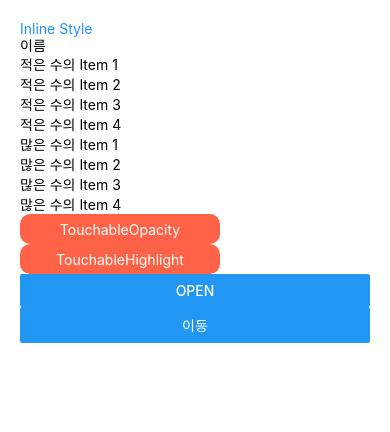
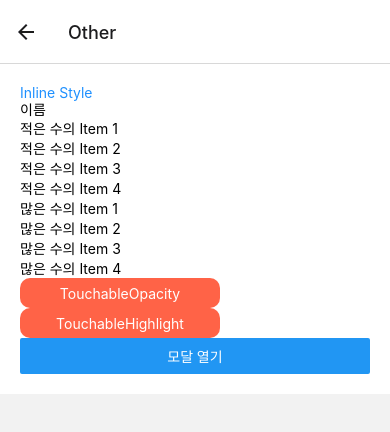
Before and after one commit to socratone/react-native-example, a React Native app: screen /Other in a window 390 px wide. Shown: the top 432 px of the page. Built offline with nearby package versions, Linux system fonts and the light colour scheme.

Commit message:
feat: navigation 추가

```diff
--- a/App.tsx
+++ b/App.tsx
@@ -1,112 +1,22 @@
-import {
-  StyleSheet,
-  Text,
-  View,
-  TextInput,
-  Button,
-  ScrollView,
-  FlatList,
-  Modal,
-} from 'react-native';
-import TouchableOpacityButton from './components/TouchableOpacityButton';
-import TouchableHighlightButton from './components/TouchableHighlightButton';
-import { useState } from 'react';
+import { NavigationContainer } from '@react-navigation/native';
+import { createNativeStackNavigator } from '@react-navigation/native-stack';
 import Home from './screens/Home';
-// import { NavigationContainer } from '@react-navigation/native';
-// import { createStackNavigator } from '@react-navigation/stack';
+import Other from './screens/Other';
 
-// const Stack = createStackNavigator();
+export type StackParamList = {
+  Home: undefined;
+  Other: undefined;
+};
+
+const Stack = createNativeStackNavigator();
 
 export default function App() {
   return (
-    // <NavigationContainer>
-    //   <Stack.Navigator>
-    //     <Stack.Screen name="Home" component={MyScreen} />
-    //   </Stack.Navigator>
-    // </NavigationContainer>
-    // <MyScreen />
-    <Home />
+    <NavigationContainer>
+      <Stack.Navigator>
+        <Stack.Screen name="Home" component={Home} />
+        <Stack.Screen name="Other" component={Other} />
+      </Stack.Navigator>
+    </NavigationContainer>
   );
 }
-
-// const MyScreen = (props: any) => {
-//   const [modal, setModal] = useState(false);
-
-//   const handlePress = () => {
-//     props.navigation.navigate('Shop');
-//   };
-
-//   return (
-//     <View style={styles.container}>
-//       <View>
-//         <Text style={{ color: 'dodgerblue' }}>Inline Style</Text>
-//       </View>
-
-//       <View>
-//         <TextInput placeholder="이름" />
-//       </View>
-
-//       <ScrollView style={{ height: 80 }}>
-//         <Text>적은 수의 Item 1</Text>
-//         <Text>적은 수의 Item 2</Text>
-//         <Text>적은 수의 Item 3</Text>
-//         <Text>적은 수의 Item 4</Text>
-//         <Text>적은 수의 Item 5</Text>
-//         <Text>적은 수의 Item 6</Text>
-//       </ScrollView>
-
-//       {/* ScrollView는 모든 것을 렌더링 하기 때문에 긴리스트 인 경우에는 FlatList를 사용해야 한다. */}
-//       <FlatList
-//         keyExtractor={(item) => item}
-//         data={[
-//           '많은 수의 Item 1',
-//           '많은 수의 Item 2',
-//           '많은 수의 Item 3',
-//           '많은 수의 Item 4',
-//           '많은 수의 Item 5',
-//           '많은 수의 Item 6',
-//         ]}
-//         renderItem={(itemData) => (
-//           <View>
-//             <Text>{itemData.item}</Text>
-//           </View>
-//         )}
-//         style={{ height: 80 }}
-//       />
-
-//       <View>
-//         <TouchableOpacityButton title="TouchableOpacity" onPress={() => {}} />
-//         <TouchableHighlightButton
-//           title="TouchableHighlight"
-//           onPress={() => {}}
-//         />
-//       </View>
-
-//       <View>
-//         <Button title="Open" onPress={() => setModal(true)} />
-//       </View>
-
-//       <Modal visible={modal} animationType="slide">
-//         <View style={styles.modalContainer}>
-//           <Button title="Close" onPress={() => setModal(false)} />
-//         </View>
-//       </Modal>
-
-//       <View>
-//         <Button title="이동" onPress={handlePress} />
-//       </View>
-//     </View>
-//   );
-// };
-
-// const styles = StyleSheet.create({
-//   container: {
-//     backgroundColor: '#fff',
-//     padding: 20,
-//   },
-//   modalContainer: {
-//     flex: 1,
-//     justifyContent: 'center',
-//     alignItems: 'center',
-//   },
-// });
--- a/package.json
+++ b/package.json
@@ -10,11 +10,15 @@
     "eject": "expo eject"
   },
   "dependencies": {
+    "@react-navigation/native": "^6.0.6",
+    "@react-navigation/native-stack": "^6.2.5",
     "expo": "~44.0.0",
     "expo-status-bar": "~1.2.0",
     "react": "17.0.1",
     "react-dom": "17.0.1",
     "react-native": "0.64.3",
+    "react-native-safe-area-context": "^3.3.2",
+    "react-native-screens": "^3.10.1",
     "react-native-web": "0.17.1"
   },
   "devDependencies": {
--- a/screens/Home.tsx
+++ b/screens/Home.tsx
@@ -1,83 +1,16 @@
-import {
-  StyleSheet,
-  Text,
-  View,
-  TextInput,
-  Button,
-  ScrollView,
-  FlatList,
-  Modal,
-} from 'react-native';
-import TouchableOpacityButton from '../components/TouchableOpacityButton';
-import TouchableHighlightButton from '../components/TouchableHighlightButton';
-import { useState } from 'react';
+import { StyleSheet, View, Button } from 'react-native';
+import { NativeStackScreenProps } from '@react-navigation/native-stack';
+import { StackParamList } from '../App';
 
-const Home = (props: any) => {
-  const [modal, setModal] = useState(false);
+type Props = NativeStackScreenProps<StackParamList, 'Home'>;
 
-  const handlePress = () => {
-    props.navigation.navigate('Shop');
-  };
-
+const Home = (props: Props) => {
   return (
     <View style={styles.container}>
-      <View>
-        <Text style={{ color: 'dodgerblue' }}>Inline Style</Text>
-      </View>
-
-      <View>
-        <TextInput placeholder="이름" />
-      </View>
-
-      <ScrollView style={{ height: 80 }}>
-        <Text>적은 수의 Item 1</Text>
-        <Text>적은 수의 Item 2</Text>
-        <Text>적은 수의 Item 3</Text>
-        <Text>적은 수의 Item 4</Text>
-        <Text>적은 수의 Item 5</Text>
-        <Text>적은 수의 Item 6</Text>
-      </ScrollView>
-
-      {/* ScrollView는 모든 것을 렌더링 하기 때문에 긴리스트 인 경우에는 FlatList를 사용해야 한다. */}
-      <FlatList
-        keyExtractor={(item) => item}
-        data={[
-          '많은 수의 Item 1',
-          '많은 수의 Item 2',
-          '많은 수의 Item 3',
-          '많은 수의 Item 4',
-          '많은 수의 Item 5',
-          '많은 수의 Item 6',
-        ]}
-        renderItem={(itemData) => (
-          <View>
-            <Text>{itemData.item}</Text>
-          </View>
-        )}
-        style={{ height: 80 }}
+      <Button
+        title="다른 화면으로 이동"
+        onPress={() => props.navigation.navigate('Other')}
       />
-
-      <View>
-        <TouchableOpacityButton title="TouchableOpacity" onPress={() => {}} />
-        <TouchableHighlightButton
-          title="TouchableHighlight"
-          onPress={() => {}}
-        />
-      </View>
-
-      <View>
-        <Button title="Open" onPress={() => setModal(true)} />
-      </View>
-
-      <Modal visible={modal} animationType="slide">
-        <View style={styles.modalContainer}>
-          <Button title="Close" onPress={() => setModal(false)} />
-        </View>
-      </Modal>
-
-      <View>
-        <Button title="이동" onPress={handlePress} />
-      </View>
     </View>
   );
 };
@@ -86,8 +19,6 @@ const styles = StyleSheet.create({
   container: {
     backgroundColor: '#fff',
     padding: 20,
-  },
-  modalContainer: {
     flex: 1,
     justifyContent: 'center',
     alignItems: 'center',
--- a/screens/Other.tsx
+++ b/screens/Other.tsx
@@ -1,9 +1,79 @@
-import { StyleSheet, Text, View } from 'react-native';
+import {
+  StyleSheet,
+  Text,
+  View,
+  TextInput,
+  Button,
+  ScrollView,
+  FlatList,
+  Modal,
+} from 'react-native';
+import TouchableOpacityButton from '../components/TouchableOpacityButton';
+import TouchableHighlightButton from '../components/TouchableHighlightButton';
+import { useState } from 'react';
+import { StackParamList } from '../App';
+import { NativeStackScreenProps } from '@react-navigation/native-stack';
 
-const Other = (props: any) => {
+type Props = NativeStackScreenProps<StackParamList, 'Other'>;
+
+const Other = (props: Props) => {
+  const [modal, setModal] = useState(false);
+
   return (
     <View style={styles.container}>
-      <Text>Other</Text>
+      <View>
+        <Text style={{ color: 'dodgerblue' }}>Inline Style</Text>
+      </View>
+
+      <View>
+        <TextInput placeholder="이름" />
+      </View>
+
+      <ScrollView style={{ height: 80 }}>
+        <Text>적은 수의 Item 1</Text>
+        <Text>적은 수의 Item 2</Text>
+        <Text>적은 수의 Item 3</Text>
+        <Text>적은 수의 Item 4</Text>
+        <Text>적은 수의 Item 5</Text>
+        <Text>적은 수의 Item 6</Text>
+      </ScrollView>
+
+      {/* ScrollView는 모든 것을 렌더링 하기 때문에 긴리스트 인 경우에는 FlatList를 사용해야 한다. */}
+      <FlatList
+        keyExtractor={(item) => item}
+        data={[
+          '많은 수의 Item 1',
+          '많은 수의 Item 2',
+          '많은 수의 Item 3',
+          '많은 수의 Item 4',
+          '많은 수의 Item 5',
+          '많은 수의 Item 6',
+        ]}
+        renderItem={(itemData) => (
+          <View>
+            <Text>{itemData.item}</Text>
+          </View>
+        )}
+        style={{ height: 80 }}
+      />
+
+      <View>
+        <TouchableOpacityButton title="TouchableOpacity" onPress={() => {}} />
+        <TouchableHighlightButton
+          title="TouchableHighlight"
+          onPress={() => {}}
+        />
+      </View>
+
+      <View>
+        <Button title="모달 열기" onPress={() => setModal(true)} />
+      </View>
+
+      <Modal visible={modal} animationType="slide">
+        <View style={styles.modalContainer}>
+          <Button title="모달 닫기" onPress={() => setModal(false)} />
+        </View>
+      </Modal>
     </View>
   );
 };
@@ -12,6 +82,8 @@ const styles = StyleSheet.create({
   container: {
     backgroundColor: '#fff',
     padding: 20,
+  },
+  modalContainer: {
     flex: 1,
     justifyContent: 'center',
     alignItems: 'center',
```
Also changed, not shown: 1 other file (tests, documents, lock files or other folders).
